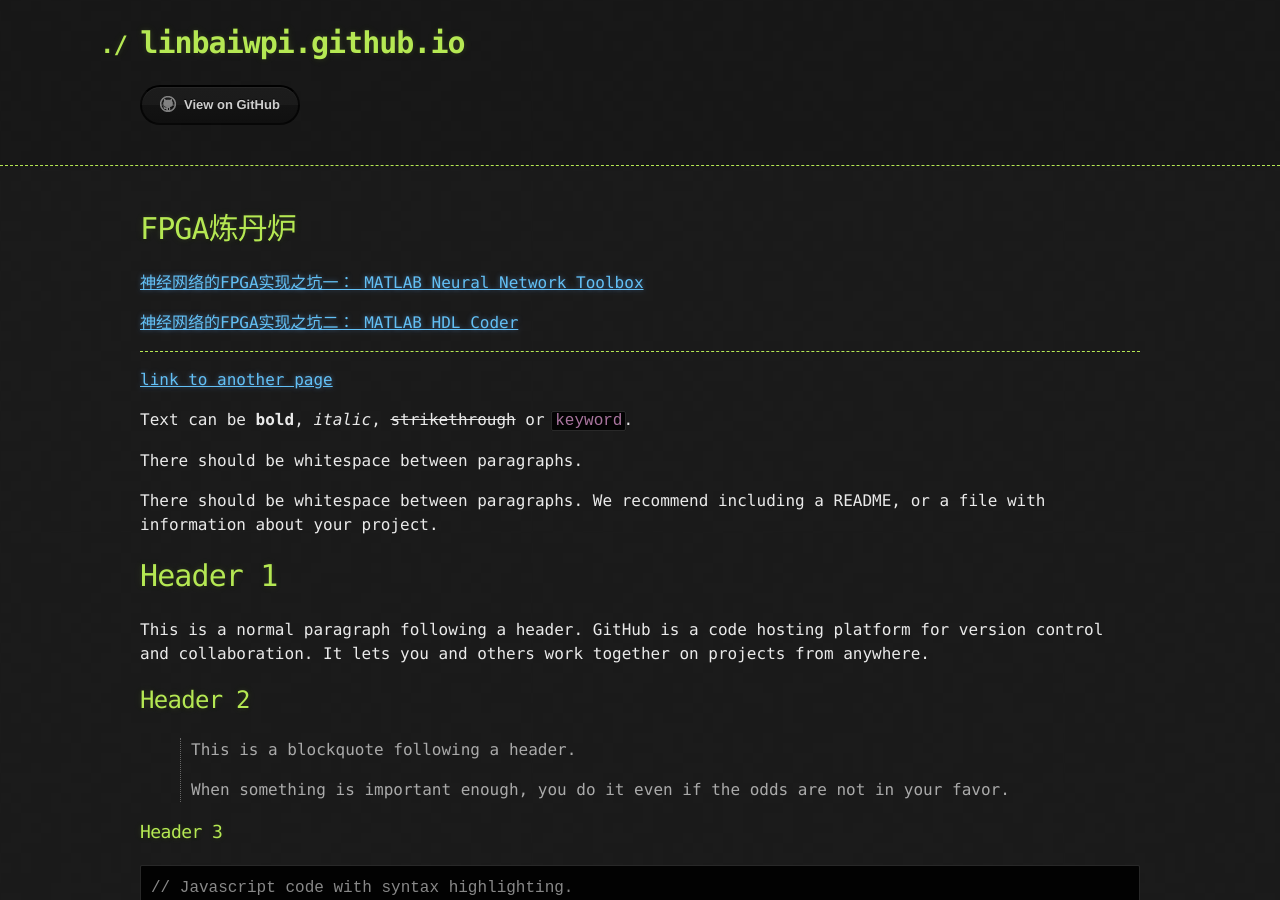
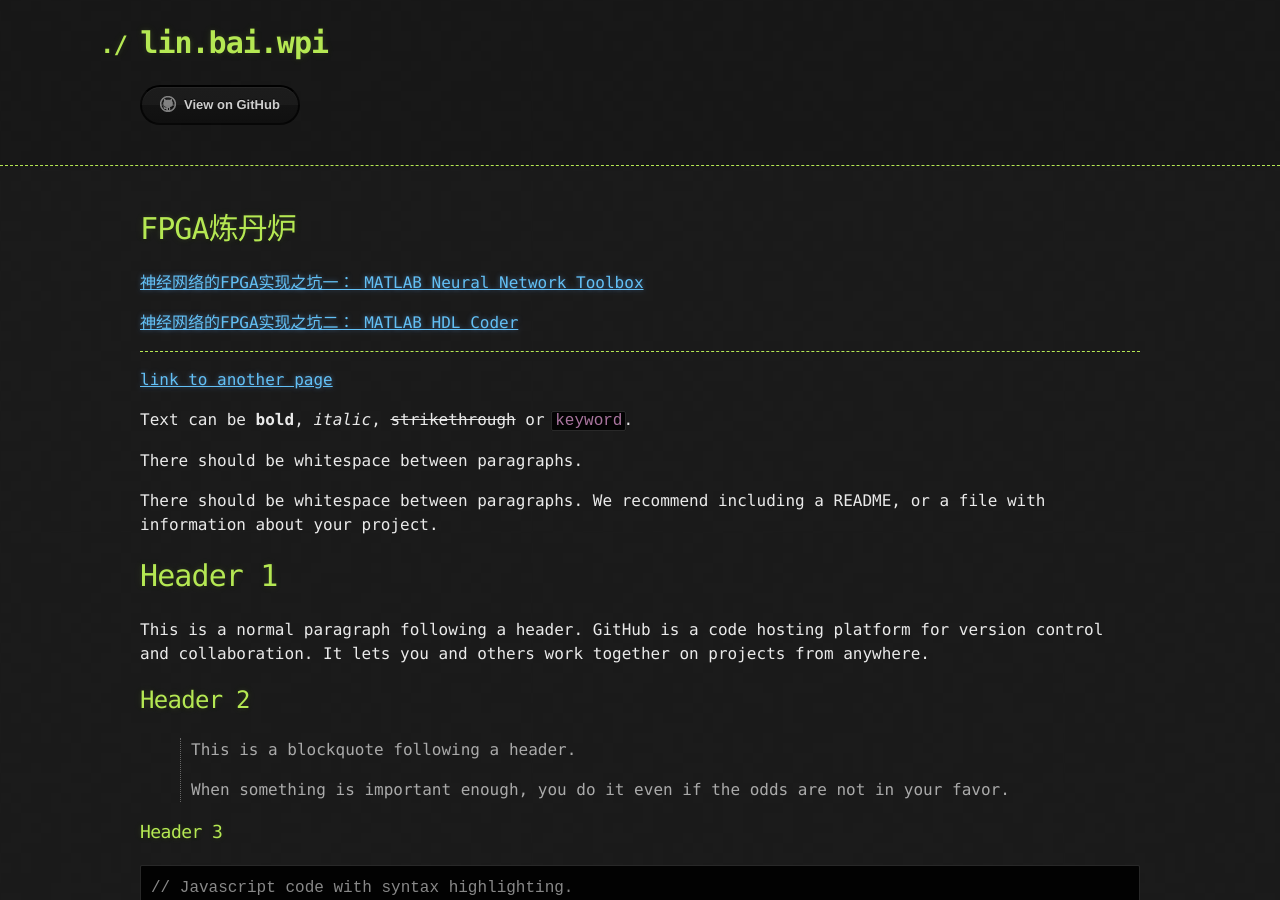
Before and after one commit to linbaiwpi/linbaiwpi.github.io, a Jekyll site: the page built from index.md, in a window 1280 px wide and 900 px high. Built offline with Jekyll 4.4.1, drawn with Linux system fonts in a browser that asks for light colours; the repository's description, which GitHub fills in, is left out; our own code applies the rules of GitHub Pages for plain Markdown files.

Commit message:
Update _config.yml

```diff
--- a/_config.yml
+++ b/_config.yml
@@ -1 +1,4 @@
 theme: jekyll-theme-hacker
+
+title: lin.bai.wpi
+descriptor: no description yet
```
